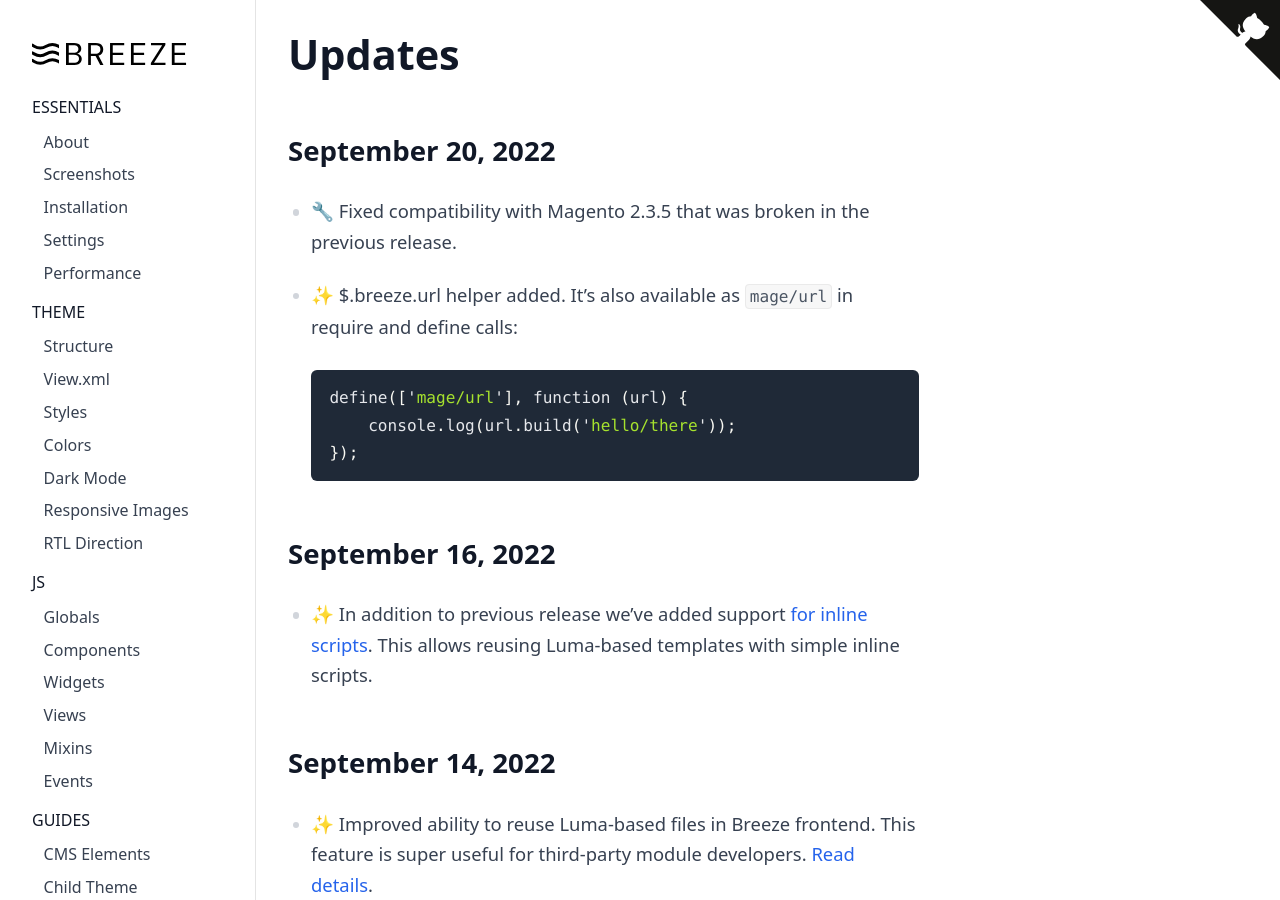
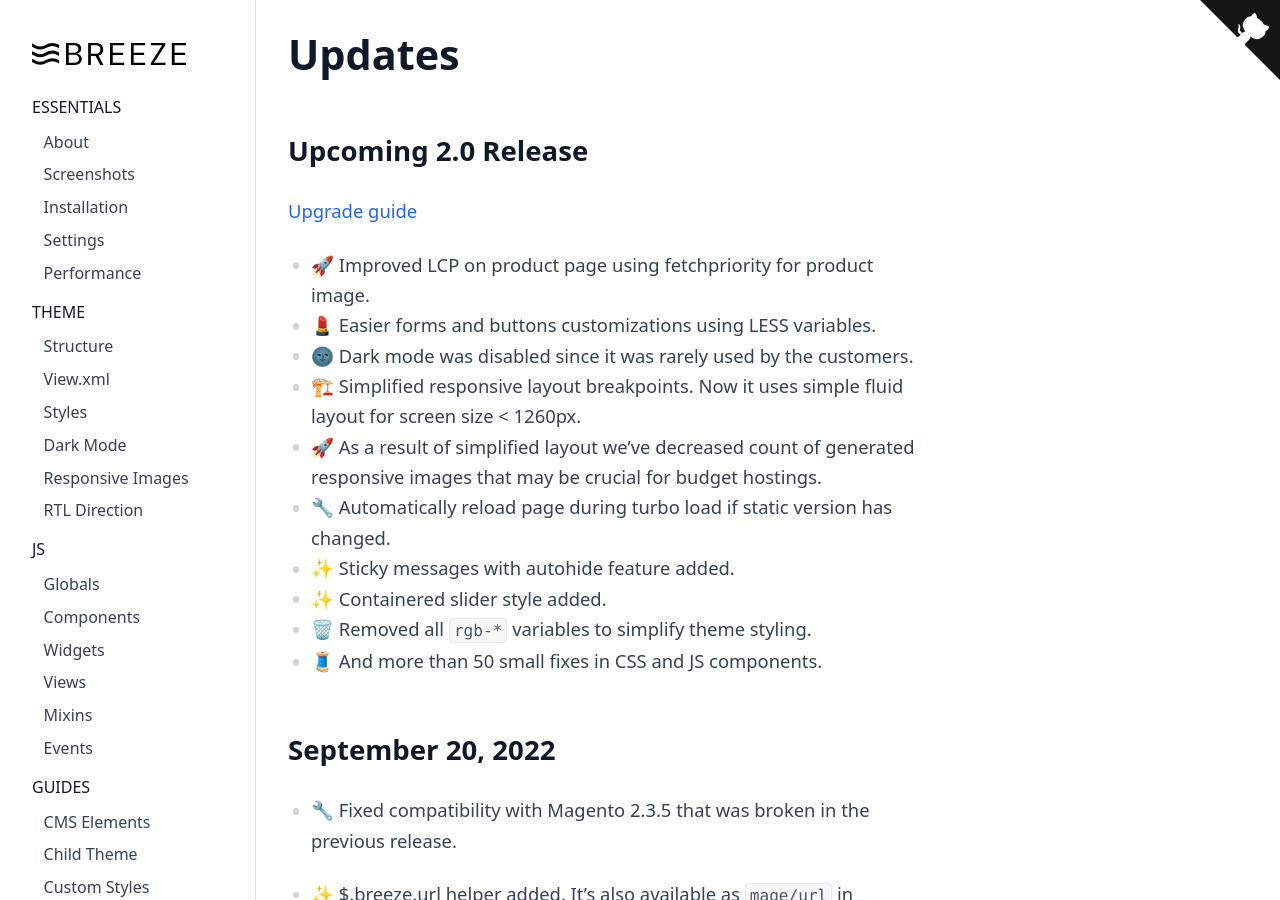
Before and after one commit to breezefront/breezefront.com, a Jekyll site: the page built from collections/_misc/updates.md, in a window 1280 px wide and 900 px high. Built offline with Jekyll 4.4.1, drawn with Linux system fonts in a browser that asks for light colours.

```diff
--- a/collections/_misc/updates.md
+++ b/collections/_misc/updates.md
@@ -6,6 +6,23 @@ order: 50
 ---
 
 # Updates
+
+## Upcoming 2.0 Release
+
+[Upgrade guide](/upgrade#upgrading-from-1xx-to-2xx)
+
+ -  🚀 Improved LCP on product page using fetchpriority for product image.
+ -  💄 Easier forms and buttons customizations using LESS variables.
+ -  🌚 Dark mode was disabled since it was rarely used by the customers.
+ -  🏗️ Simplified responsive layout breakpoints. Now it uses simple fluid
+    layout for screen size < 1260px.
+ -  🚀 As a result of simplified layout we've decreased count of generated
+    responsive images that may be crucial for budget hostings.
+ -  🔧 Automatically reload page during turbo load if static version has changed.
+ -  ✨ Sticky messages with autohide feature added.
+ -  ✨ Containered slider style added.
+ -  🗑️ Removed all `rgb-*` variables to simplify theme styling.
+ -  🧵 And more than 50 small fixes in CSS and JS components.
 
 ## September 20, 2022
 
```
Also changed, not shown: collections/_misc/upgrade.md (+7 -0 lines), collections/_theme/colors.md (+1 -0 lines).
